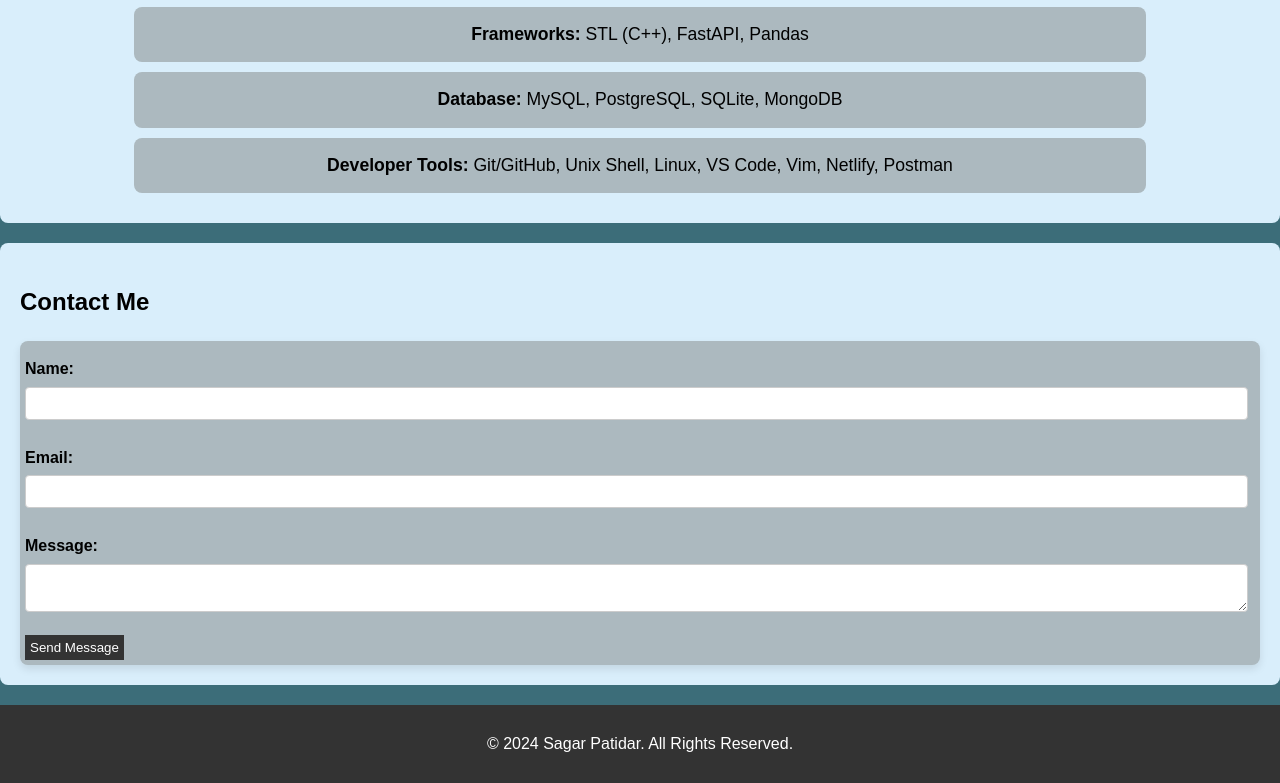
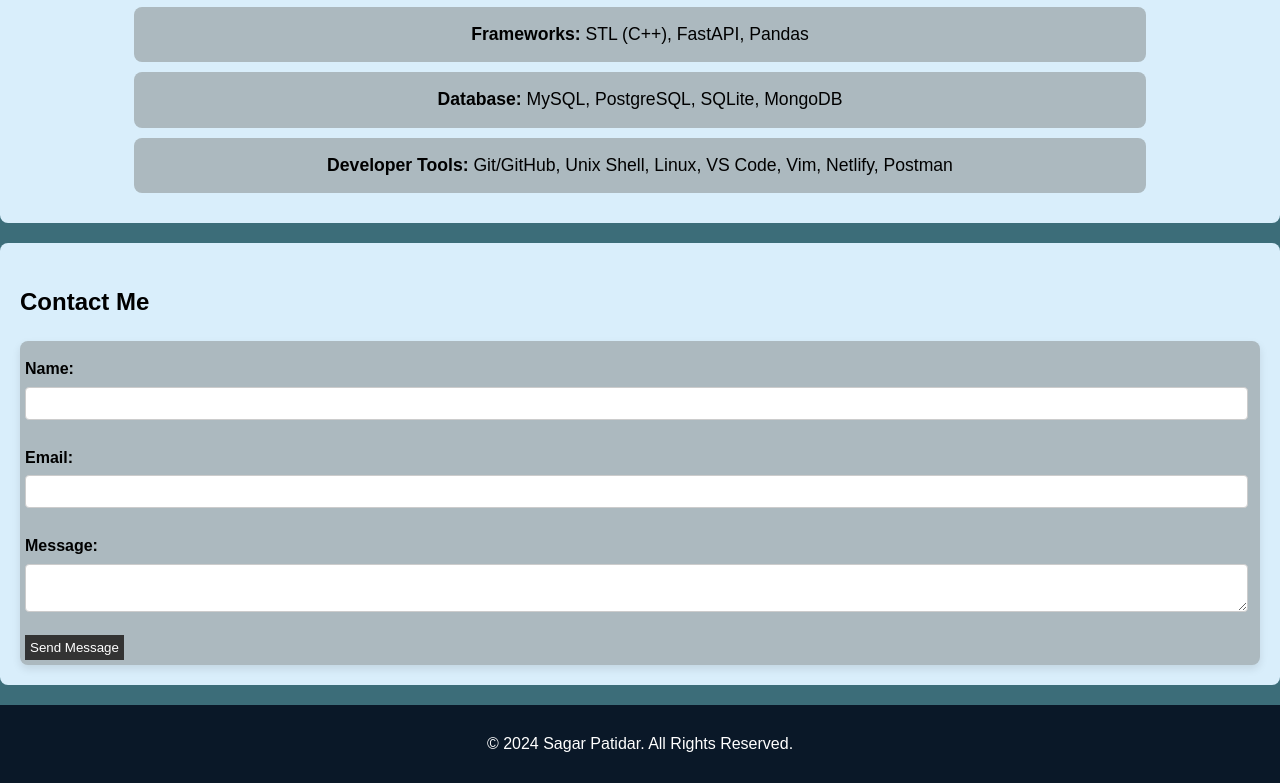
Before and after one commit to sagar-patidar-07/portfolio_website, a plain HTML site: page index.html in a window 1280 px wide. Shown: the part 1934-2717 px from the top of the page. Drawn offline with Linux system fonts and the light colour scheme.

Commit message:
Update style.css

```diff
--- a/style.css
+++ b/style.css
@@ -205,7 +205,7 @@ nav a:hover {
 
 /* Footer */
 footer {
-  background-color: #333;
+  background-color: #0A1828;
   color: #fff;
   text-align: center;
   padding: 10px 0;
```
